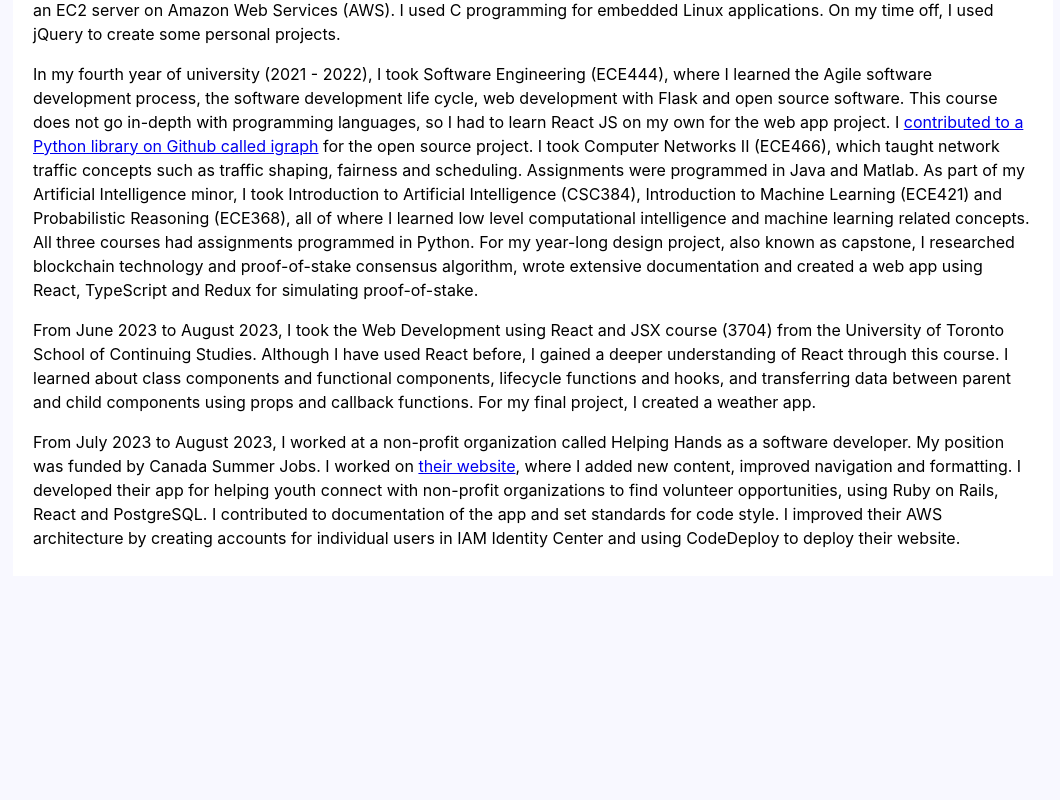
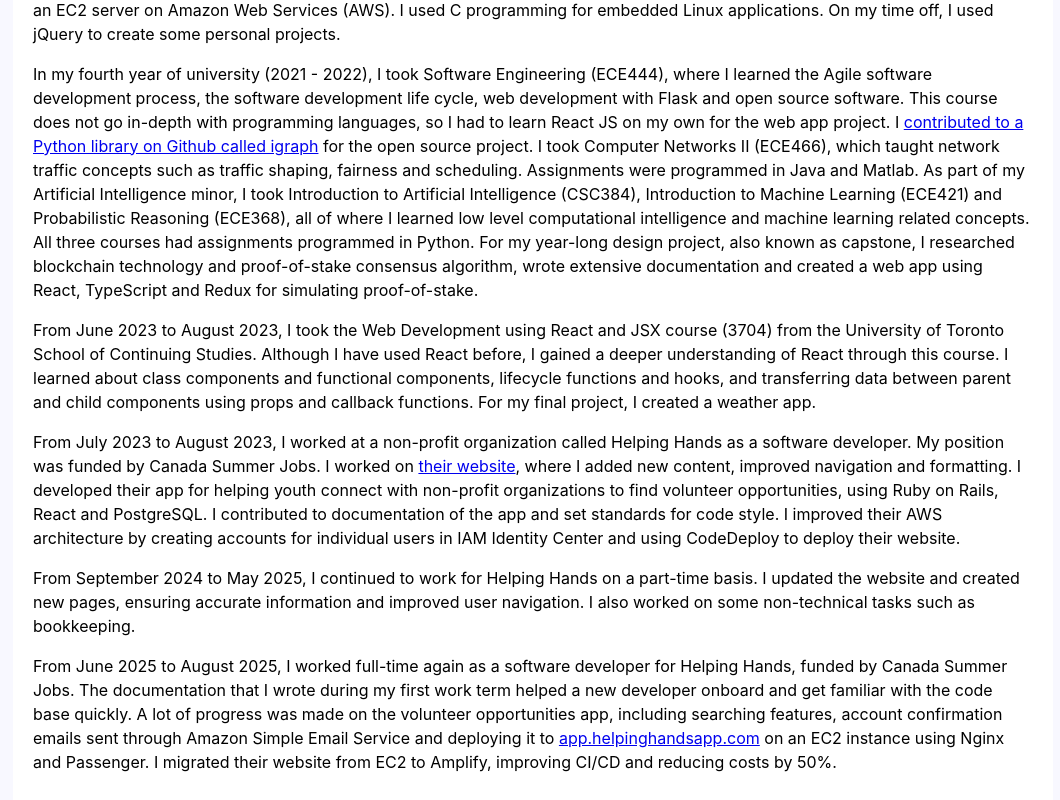
Before and after one commit to dkhl65/danielliang, a React (Create React App) app: page / in a window 1280 px wide. Shown: the part 1444-2244 px from the top of the page, without its empty margins (107-1167 px from the left). Before the commit the page ends 2020 px from the top, so only its background shows below. Built offline with nearby package versions, Linux system fonts and the light colour scheme; no server answers.

Commit message:
Add second CSJ workterm

```diff
--- a/src/pages/Home.js
+++ b/src/pages/Home.js
@@ -178,6 +178,30 @@
         accounts for individual users in IAM Identity Center and using
         CodeDeploy to deploy their website.
       </p>
+      <p>
+        From September 2024 to May 2025, I continued to work for Helping Hands
+        on a part-time basis. I updated the website and created new pages,
+        ensuring accurate information and improved user navigation. I also
+        worked on some non-technical tasks such as bookkeeping.
+      </p>
+      <p>
+        From June 2025 to August 2025, I worked full-time again as a software
+        developer for Helping Hands, funded by Canada Summer Jobs. The
+        documentation that I wrote during my first work term helped a new
+        developer onboard and get familiar with the code base quickly. A lot of
+        progress was made on the volunteer opportunities app, including
+        searching features, account confirmation emails sent through Amazon
+        Simple Email Service and deploying it to{" "}
+        <a
+          href="https://app.helpinghandsapp.com/"
+          target="_blank"
+          rel="noreferrer"
+        >
+          app.helpinghandsapp.com
+        </a>{" "}
+        on an EC2 instance using Nginx and Passenger. I migrated their website
+        from EC2 to Amplify, improving CI/CD and reducing costs by 50%.
+      </p>
     </div>
   );
 }
```
